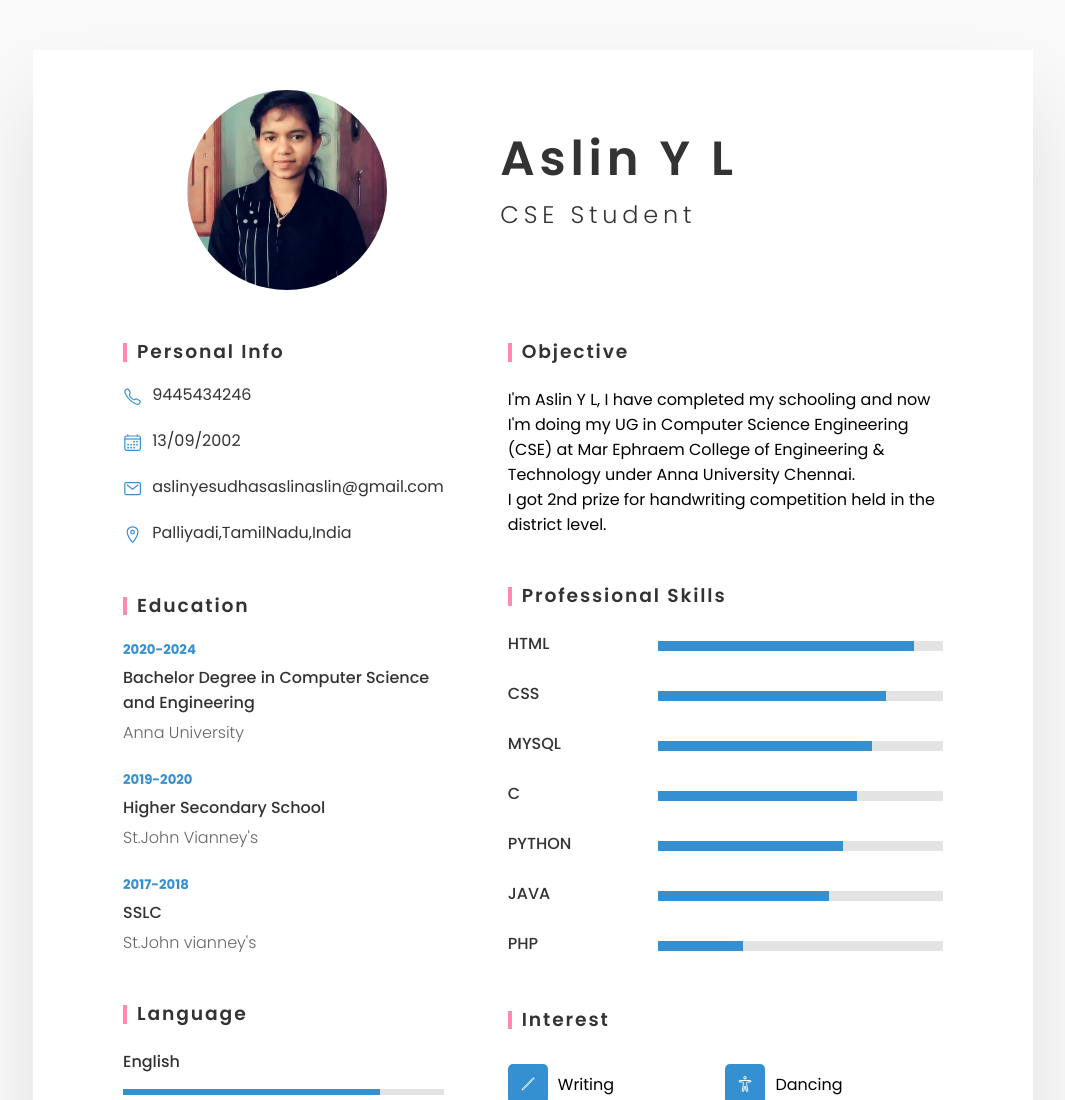
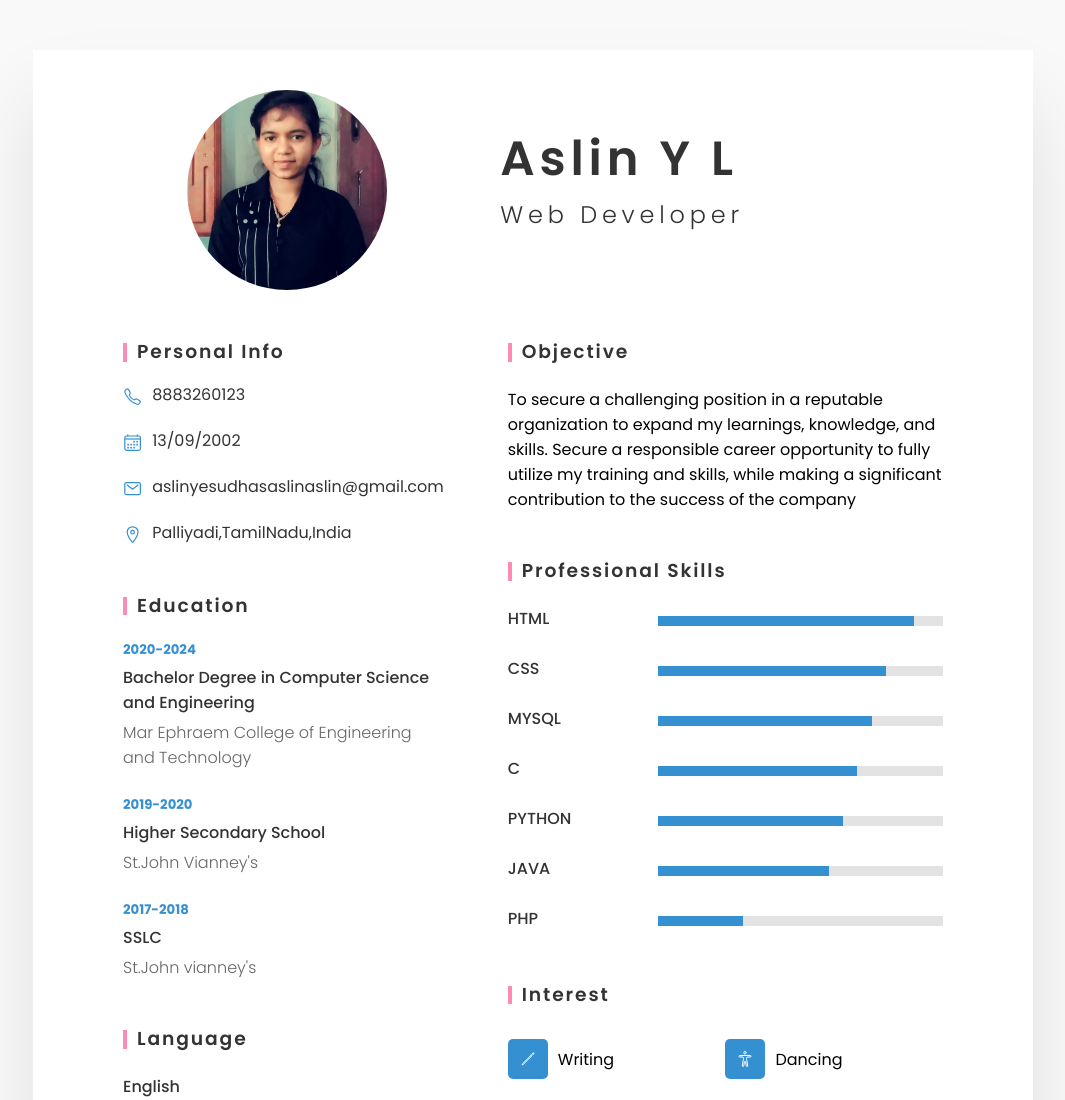
Before and after one commit to AslinAmmu/Resume, a plain HTML site: page index.html in a window 1280 px wide. Shown: the top 1100 px of the page, without its empty margins (107-1172 px from the left). Drawn offline with nearby package versions, Linux system fonts and the light colour scheme.

Commit message:
Update index.html

```diff
--- a/index.html
+++ b/index.html
@@ -19,7 +19,7 @@
           </div>
         </div>
         <div class="profileText">
-          <h3>Aslin Y L<br /><span>CSE Student</span></h3>
+          <h3>Aslin Y L<br /><span>Web Developer</span></h3>
         </div>
       </div>
       <div class="contentBox">
@@ -31,7 +31,7 @@
               <span class="icon"
                 ><ion-icon name="call-outline"></ion-icon
               ></span>
-              <span class="text">9445434246</span>
+              <span class="text">8883260123</span>
             </li>
             <li>
               <span class="icon"
@@ -57,7 +57,7 @@
             <li>
               <h5>2020-2024</h5>
               <h4>Bachelor Degree in Computer Science and Engineering</h4>
-              <h6>Anna University</h6>
+              <h6>Mar Ephraem College of Engineering and Technology</h6>
             </li>
             <li>
               <h5>2019-2020</h5>
@@ -96,9 +96,7 @@
           <div class="profile">
             <h3>Objective</h3>
             <p>
-              I'm Aslin Y L, I have completed my schooling and now I'm
-              doing my UG in Computer Science Engineering (CSE) at Mar Ephraem
-              College of Engineering & Technology under Anna University Chennai. <br>I got 2nd prize for handwriting competition held in the district level.
+              To secure a challenging position in a reputable organization to expand my learnings, knowledge, and skills. Secure a responsible career opportunity to fully utilize my training and skills, while making a significant contribution to the success of the company
             </p>
           </div>
           <div class="skills">
```
